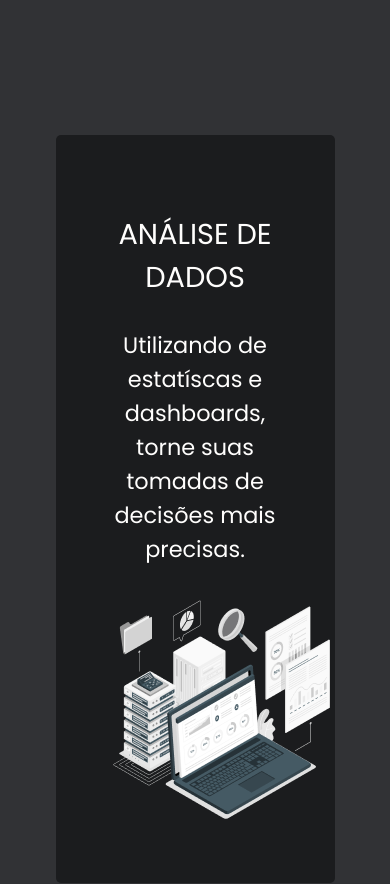
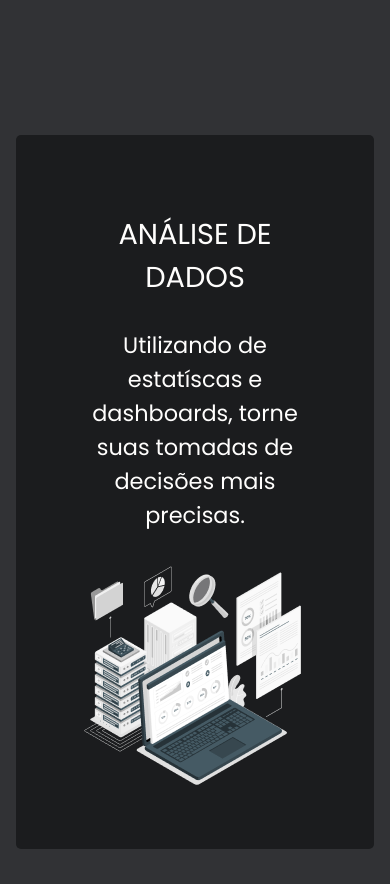
Before and after one commit to DiegoLimaDev/landingPageWithReact, a React (Create React App) app: page / in a window 390 px wide. Shown: the part 2020-2904 px from the top of the page. Built offline with nearby package versions, Linux system fonts and the light colour scheme.

Commit message:
responsive configs

```diff
--- a/src/pages/Services.jsx
+++ b/src/pages/Services.jsx
@@ -28,7 +28,7 @@ const Columns = styled.div`
 
   @media ${theme.medias.media2} {
     align-self: center;
-    width: 50%;
+    width: auto;
     margin: 100px auto;
   }
 `;
```
